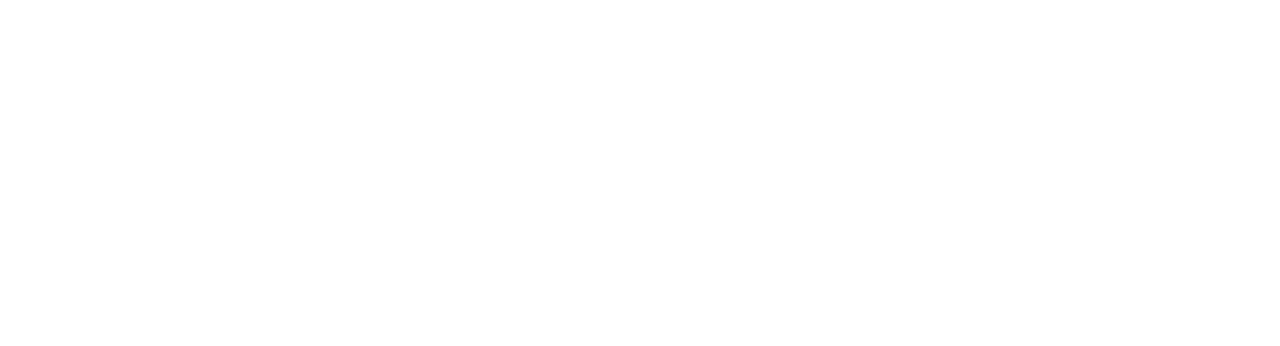
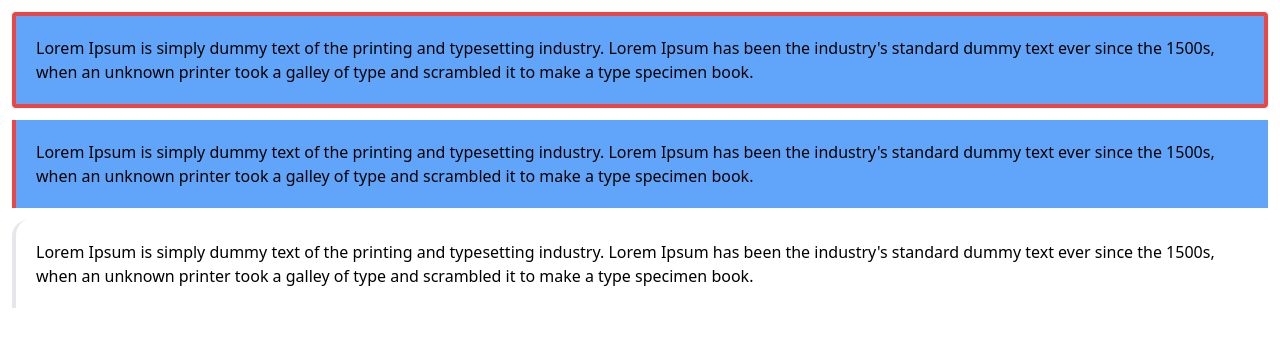
Before and after one commit to kemsguy7/tailwind-css, a plain HTML site: page tailwind-sandbox-starter/08-borders/index.html in a window 1280 px wide. Drawn offline with nearby package versions, Linux system fonts and the light colour scheme.

Commit message:
added borders

```diff
--- a/tailwind-sandbox-starter/08-borders/index.html
+++ b/tailwind-sandbox-starter/08-borders/index.html
@@ -11,6 +11,17 @@
     <!-- Border Width & Colors -->
 
     <!-- Border Radius -->
+    <div class="bg-blue-400  m-3 p-5 border-r-4 border-4 border-red-500 rounded">
+      Lorem Ipsum is simply dummy text of the printing and typesetting industry. Lorem Ipsum has been the industry's standard dummy text ever since the 1500s, when an unknown printer took a galley of type and scrambled it to make a type specimen book.
+    </div>
+
+    <div class="bg-blue-400  m-3 p-5 border-l-4 border-red-500">
+      Lorem Ipsum is simply dummy text of the printing and typesetting industry. Lorem Ipsum has been the industry's standard dummy text ever since the 1500s, when an unknown printer took a galley of type and scrambled it to make a type specimen book.
+    </div>
+
+    <div class="m-3 p-5 border-l-4 rounded-t-2xl">
+      Lorem Ipsum is simply dummy text of the printing and typesetting industry. Lorem Ipsum has been the industry's standard dummy text ever since the 1500s, when an unknown printer took a galley of type and scrambled it to make a type specimen book.
+    </div>
 
     <!-- Outline -->
   </body>
```
